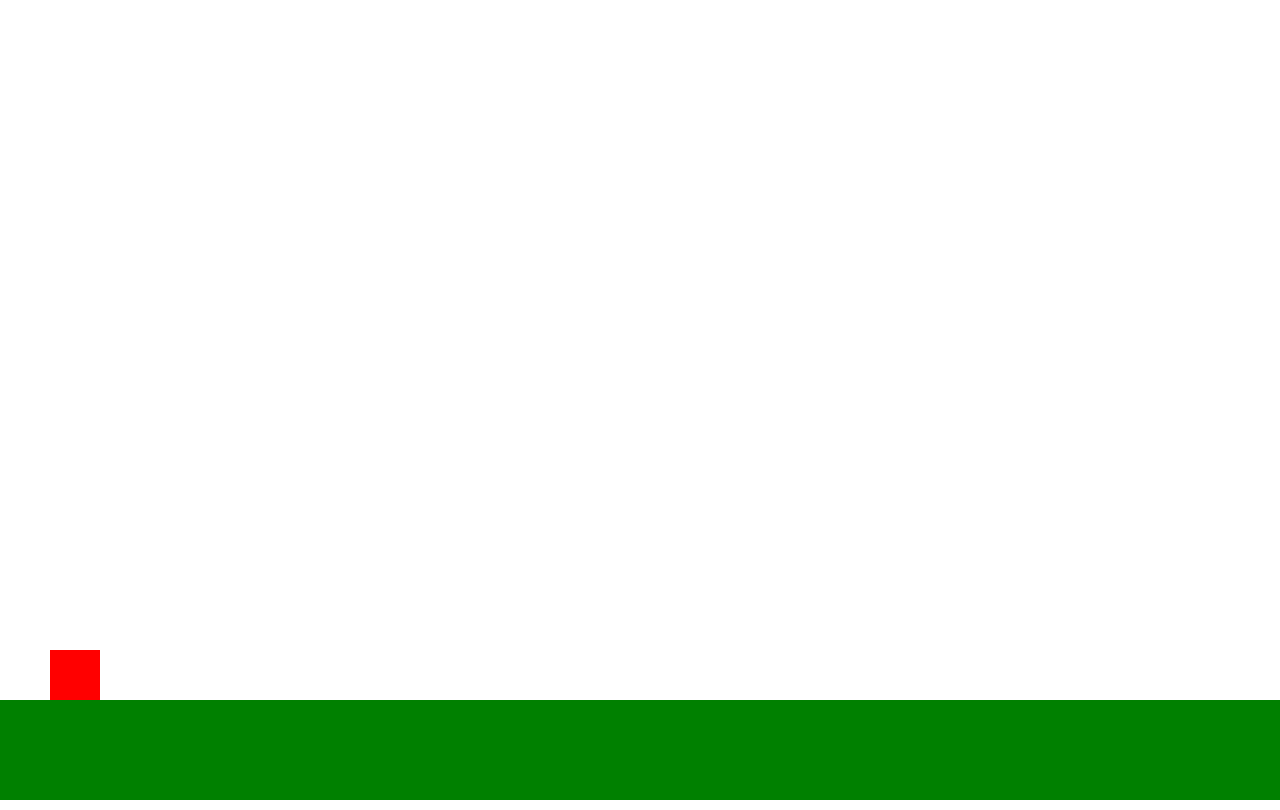
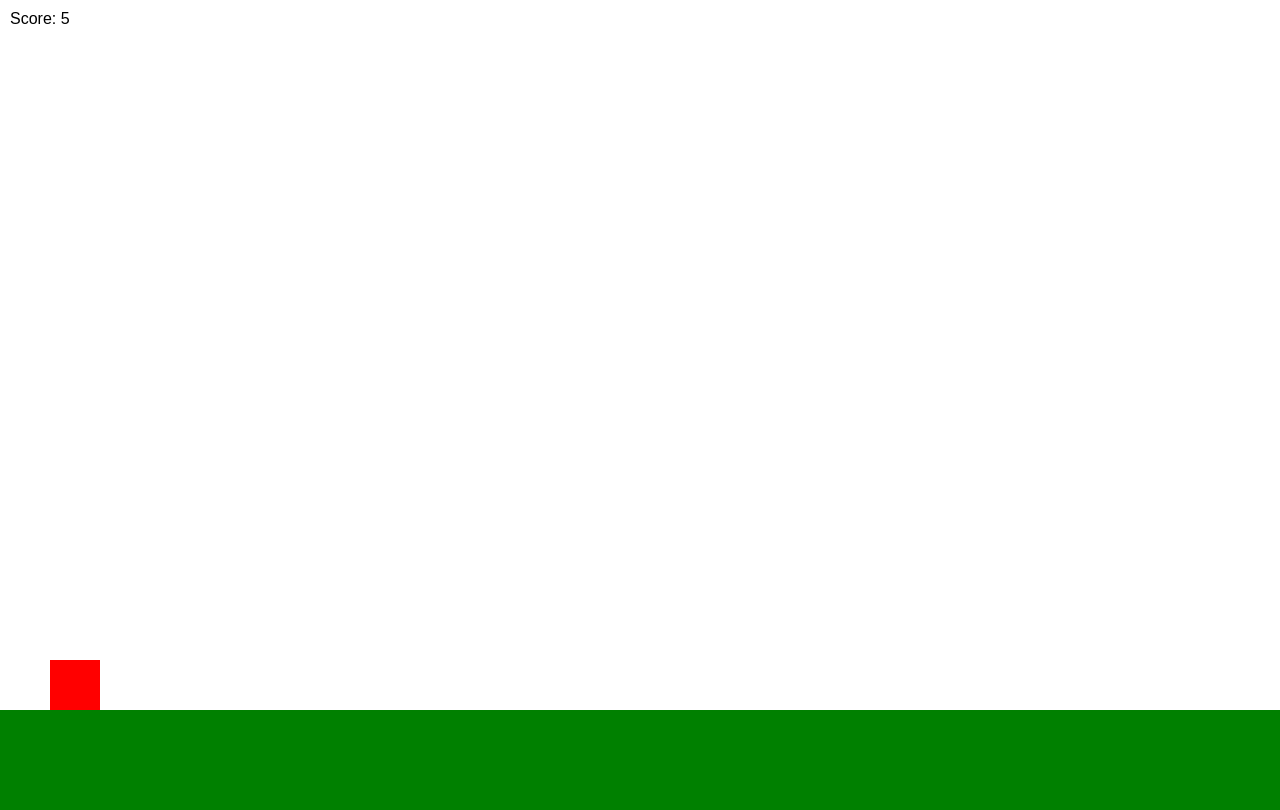
Before and after one commit to BaseMax/JumpGameWebJS, a plain HTML site: page index.html in a window 1280 px wide. Drawn offline with Linux system fonts and the light colour scheme.

Commit message:
add score

```diff
--- a/index.html
+++ b/index.html
@@ -11,6 +11,10 @@
     <div id="ground"></div>
     <div id="character"></div>
     <div class="obstacles"></div>
+    <div class="score">
+        Score: <span>0</span>
+    </div>
+
     <script type="text/javascript" src="script.js"></script>
 </body>
 </html>
--- a/script.js
+++ b/script.js
@@ -11,6 +11,8 @@ let groundWidth = parseInt(window.getComputedStyle(ground).getPropertyValue('wid
 let isJumping = false;
 let upTime;
 let downTime;
+let score = 0;
+let scoreSpan = document.querySelector(".score span");
 
 function jump() {
     if (isJumping) return;
@@ -76,3 +78,10 @@ function generateObstacles() {
     let obstacleInterval = setInterval(moveObject, 10*2);
     let obstacleTimeout = setTimeout(generateObstacles, randomTimeout);
 }
+
+function showScore() {
+    score++;
+    scoreSpan.innerHTML = score;
+}
+
+setInterval(showScore, 1000);
--- a/style.css
+++ b/style.css
@@ -31,3 +31,8 @@ body {
     bottom: 100px;
     right: 0;
 }
+.score {
+    font-family: sans-serif;
+    margin-top: 10px;
+    margin-left: 10px;
+}
```
